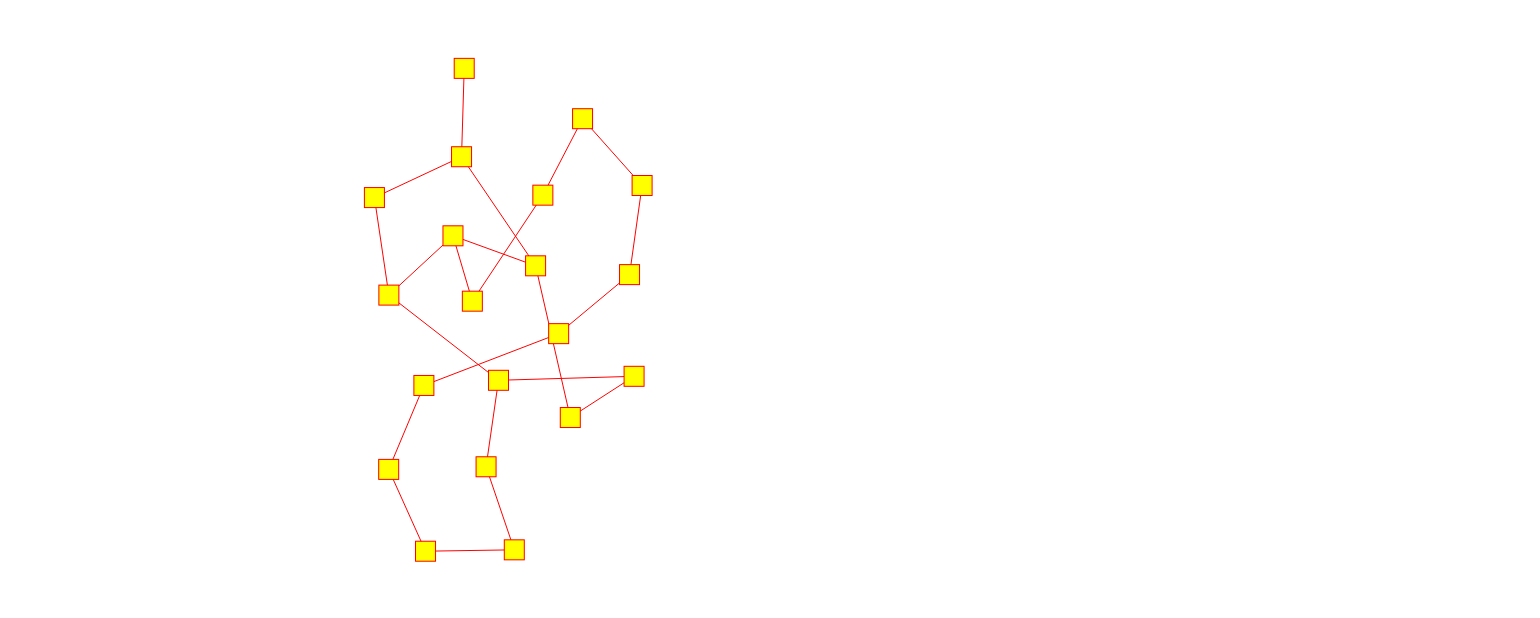
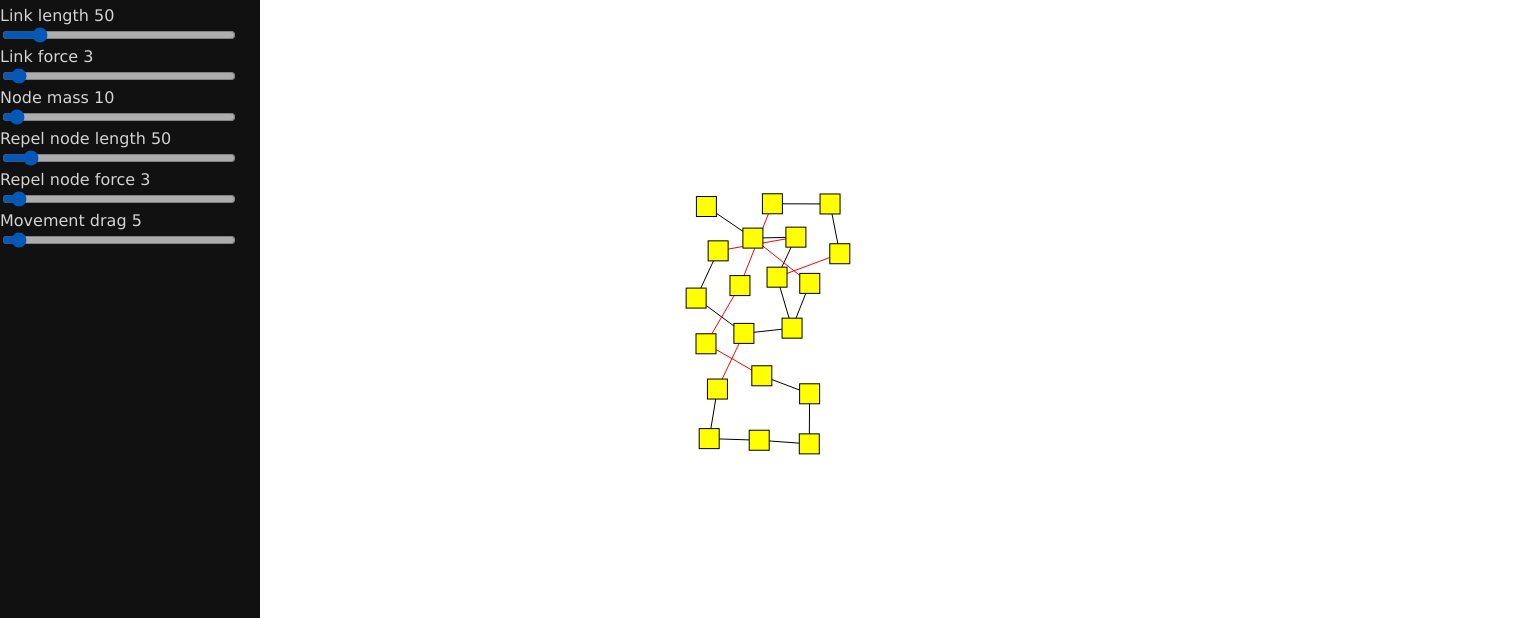
Before and after one commit to JGEsteves89/elastic-nodes, a website: page index.html in a window 1280 px wide. Shown: the part 182-800 px from the top of the page, 1540 px wide, since content can reach past the window. Drawn offline with Linux system fonts and the light colour scheme.

Commit message:
C010: Added parameters panel and info into page

```diff
--- a/index.html
+++ b/index.html
@@ -5,6 +5,8 @@
 		<style>
 			html,
 			body {
+				font-family: 'Lucida Sans', 'Lucida Sans Regular', 'Lucida Grande',
+					'Lucida Sans Unicode', Geneva, Verdana, sans-serif;
 				width: 100%;
 				height: 100%;
 				margin: 0;
@@ -14,12 +16,154 @@
 			}
 			canvas {
 				position: absolute;
-				left: 0px;
+				left: 260px;
 				top: 0px;
+			}
+			/* The sidebar menu */
+			.sidenav {
+				height: 100%; /* Full-height: remove this if you want "auto" height */
+				width: 260px; /* Set the width of the sidebar */
+				position: fixed; /* Fixed Sidebar (stay in place on scroll) */
+				z-index: 1; /* Stay on top */
+				top: 0; /* Stay at the top */
+				left: 0;
+				background-color: #111; /* Black */
+				overflow-x: hidden; /* Disable horizontal scroll */
+				padding-top: 20px;
+				color: lightgray;
+			}
+
+			/* The navigation menu links */
+			.sidenav a {
+				padding: 6px 8px 6px 16px;
+				text-decoration: none;
+				font-size: 20px;
+				color: #818181;
+				display: block;
+			}
+
+			/* When you mouse over the navigation links, change their color */
+			.sidenav a:hover {
+				color: #f1f1f1;
+			}
+
+			/* Style page content */
+			.main {
+				margin-left: 260px; /* Same as the width of the sidebar */
+				padding: 0px 10px;
+			}
+
+			/* On smaller screens, where height is less than 450px, change the style of the sidebar (less padding and a smaller font size) */
+			@media screen and (max-height: 450px) {
+				.sidenav {
+					padding-top: 15px;
+				}
+				.sidenav a {
+					font-size: 18px;
+				}
+			}
+			.slider {
+				background: #d3d3d3; /* Grey background */
+				width: 90%;
+				opacity: 0.7; /* Set transparency (for mouse-over effects on hover) */
+				-webkit-transition: 0.2s; /* 0.2 seconds transition on hover */
+				transition: opacity 0.2s;
+			}
+
+			/* Mouse-over effects */
+			.slider:hover {
+				opacity: 1; /* Fully shown on mouse-over */
 			}
 		</style>
 	</head>
 	<body>
+		<div class="sidenav">
+			<div>
+				<p>powered by</p>
+				<a href="https://github.com/JGEsteves89">José Esteves</a>
+			</div>
+			<div>
+				<h1>Elastic Nodes</h1>
+			</div>
+			<div class="slidecontainer">
+				<div>
+					<span>Link length</span>
+					<span id="LinkLengthOutput"></span>
+				</div>
+				<input
+					type="range"
+					min="10"
+					max="300"
+					value="50"
+					class="slider"
+					id="LinkLengthSlider" />
+			</div>
+			<div class="slidecontainer">
+				<div>
+					<span>Link force</span>
+					<span id="LinkForceOutput"></span>
+				</div>
+				<input
+					type="range"
+					min="1"
+					max="50"
+					value="3"
+					class="slider"
+					id="LinkForceSlider" />
+			</div>
+			<div class="slidecontainer">
+				<div>
+					<span>Node mass</span>
+					<span id="NodeMassOutput"></span>
+				</div>
+				<input
+					type="range"
+					min="1"
+					max="300"
+					value="10"
+					class="slider"
+					id="NodeMassSlider" />
+			</div>
+			<div class="slidecontainer">
+				<div>
+					<span>Repel node length</span>
+					<span id="RepelLengthOutput"></span>
+				</div>
+				<input
+					type="range"
+					min="1"
+					max="500"
+					value="100"
+					class="slider"
+					id="RepelLengthSlider" />
+			</div>
+			<div class="slidecontainer">
+				<div>
+					<span>Repel node force</span>
+					<span id="RepelForceOutput"></span>
+				</div>
+				<input
+					type="range"
+					min="1"
+					max="50"
+					value="10"
+					class="slider"
+					id="RepelForceSlider" />
+			</div>
+			<div class="slidecontainer">
+				<div>
+					<span>Movement drag</span>
+					<span id="MovementDragOutput"></span>
+				</div>
+				<input
+					type="range"
+					min="1"
+					max="100"
+					value="90"
+					class="slider"
+					id="MovementDragSlider" />
+			</div>
+		</div>
 		<canvas id="c1"> </canvas>
 	</body>
 </html>
--- a/index.js
+++ b/index.js
@@ -1,10 +1,4 @@
-const MASS = 10;
-const LENG = 50;
-const APAR = LENG * 2;
-const STIF = 3;
-const KTIF = 10;
 const SIZE = 20;
-const DAMP = 0.9;
 
 function drawTextDebug(ctx, str, pos) {
 	var fontsize = 10;
@@ -62,8 +56,6 @@ class Size {
 class Particle {
 	constructor(x, y) {
 		this.p = new Vector(x, y);
-		this.m = MASS;
-		this.d = DAMP;
 		this.s = new Size(SIZE, SIZE);
 		this.vel = new Vector(0, 0);
 		this.for = new Vector(0, 0);
@@ -81,7 +73,9 @@ class Particle {
 	top() {
 		return this.p.y;
 	}
-	update() {
+	update(parameters) {
+		this.d = parameters.movementDrag;
+		this.m = parameters.nodeMass;
 		const ac = this.for.mults(1 / this.m);
 		this.vel = this.vel.add(ac.mults(1 / 2));
 		this.p = this.p.add(this.vel);
@@ -91,13 +85,15 @@ class Particle {
 		this.debug = `Vel {x: ${this.vel.x.toFixed(2)}, y:${this.vel.y.toFixed(2)}}`;
 	}
 
-	separate(me, others) {
+	separate(me, others, parameters) {
+		this.rLen = parameters.repelLength;
+		this.stif = parameters.repelForce;
 		for (let i = 0; i < others.length; i++) {
 			if (i !== me) {
 				const other = others[i];
 				const dist = this.p.dist(other.p);
-				if (dist < APAR) {
-					const force = KTIF * ((APAR - dist) / APAR);
+				if (dist < this.rLen) {
+					const force = this.stif * ((this.rLen - dist) / this.rLen);
 					const df = this.p.dir(other.p).norm().mults(force);
 					this.for = this.for.add(df.mults(-1));
 					other.for = other.for.add(df);
@@ -114,14 +110,13 @@ class Particle {
 	}
 }
 class Link {
-	constructor(p1, p2, defaultLength = LENG, stiffness = STIF) {
+	constructor(p1, p2) {
 		this.p1 = p1;
 		this.p2 = p2;
-
-		this.l = defaultLength;
-		this.st = stiffness;
 	}
-	update() {
+	update(parameters) {
+		this.l = parameters.linkLength;
+		this.st = parameters.linkForce;
 		//F = −kx
 		const force = this.st * this.stretch();
 		const df = this.dir().norm().mults(force);
@@ -153,7 +148,45 @@ class Link {
 		ctx.stroke();
 	}
 }
+
+function getSetSlider(sliderPrefix) {
+	var slider = document.getElementById(sliderPrefix + 'Slider');
+	var output = document.getElementById(sliderPrefix + 'Output');
+	var value = slider.value;
+	output.innerHTML = value;
+	return value;
+}
+function setSlider(sliderPrefix, value) {
+	var slider = document.getElementById(sliderPrefix + 'Slider');
+	slider.value = value;
+}
+function getParameters() {
+	var linkLength = getSetSlider('LinkLength');
+	var nodeMass = getSetSlider('NodeMass');
+	var repelLength = getSetSlider('RepelLength');
+	var linkForce = getSetSlider('LinkForce');
+	var repelForce = getSetSlider('RepelForce');
+	var movementDrag = 1 - getSetSlider('MovementDrag') / 100;
+	return {
+		linkLength,
+		linkForce,
+		nodeMass,
+		repelLength,
+		repelForce,
+		movementDrag,
+	};
+}
+function resetParameters() {
+	setSlider('LinkLength', 50);
+	setSlider('NodeMass', 10);
+	setSlider('RepelLength', 50);
+	setSlider('LinkForce', 3);
+	setSlider('RepelForce', 3);
+	setSlider('MovementDrag', 5);
+}
+
 document.addEventListener('DOMContentLoaded', function () {
+	resetParameters();
 	draw();
 });
 var particles = [
@@ -197,6 +230,7 @@ console.log(particles);
 
 var selParticle = null;
 function draw() {
+	const parameters = getParameters();
 	// Get canvas and context element
 	htmlCanvas = document.getElementById('c1');
 	ctx = htmlCanvas.getContext('2d');
@@ -206,10 +240,11 @@ function draw() {
 	ctx.canvas.height = window.innerHeight;
 
 	ctx.canvas.onmousedown = function (e) {
+		const x = e.x - ctx.canvas.offsetLeft;
 		for (const part of particles) {
 			if (
-				e.x > part.left() &&
-				e.x < part.right() &&
+				x > part.left() &&
+				x < part.right() &&
 				e.y > part.top() &&
 				e.y < part.bottom()
 			) {
@@ -225,7 +260,8 @@ function draw() {
 
 	ctx.canvas.onmousemove = function (e) {
 		if (!selParticle) return;
-		selParticle.p.x = e.x;
+		const x = e.x - ctx.canvas.offsetLeft;
+		selParticle.p.x = x;
 		selParticle.p.y = e.y;
 	};
 
@@ -234,13 +270,13 @@ function draw() {
 
 	// Update section
 	for (let i = 0; i < particles.length; i++) {
-		particles[i].separate(i, particles);
+		particles[i].separate(i, particles, parameters);
 	}
 	for (const link of links) {
-		link.update();
+		link.update(parameters);
 	}
 	for (const particle of particles) {
-		particle.update();
+		particle.update(parameters);
 	}
 
 	// Draw section
```
